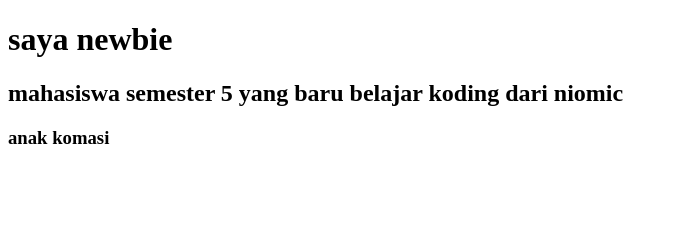
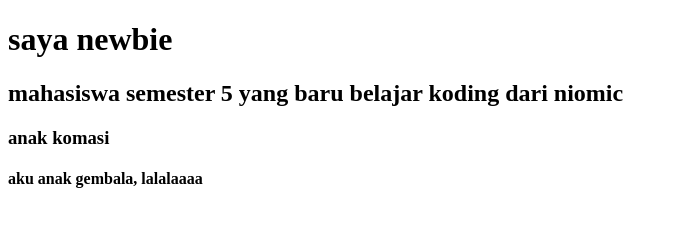
Before and after one commit to ninisantika/belajar-diniomic, a plain HTML site: page header.html in a window 1280 px wide. Shown: the whole page, without its empty margins (0-678 px from the left). Drawn offline with Linux system fonts and the light colour scheme.

Commit message:
tambahkan elemen 5

```diff
--- a/header.html
+++ b/header.html
@@ -8,5 +8,6 @@
     <h1>saya newbie</h1>
     <h2>mahasiswa semester 5 yang baru belajar koding dari niomic</h2>
     <h3>anak komasi</h3>
+    <h4>aku anak gembala, lalalaaaa</h4>
   </body>
 </html>
```
